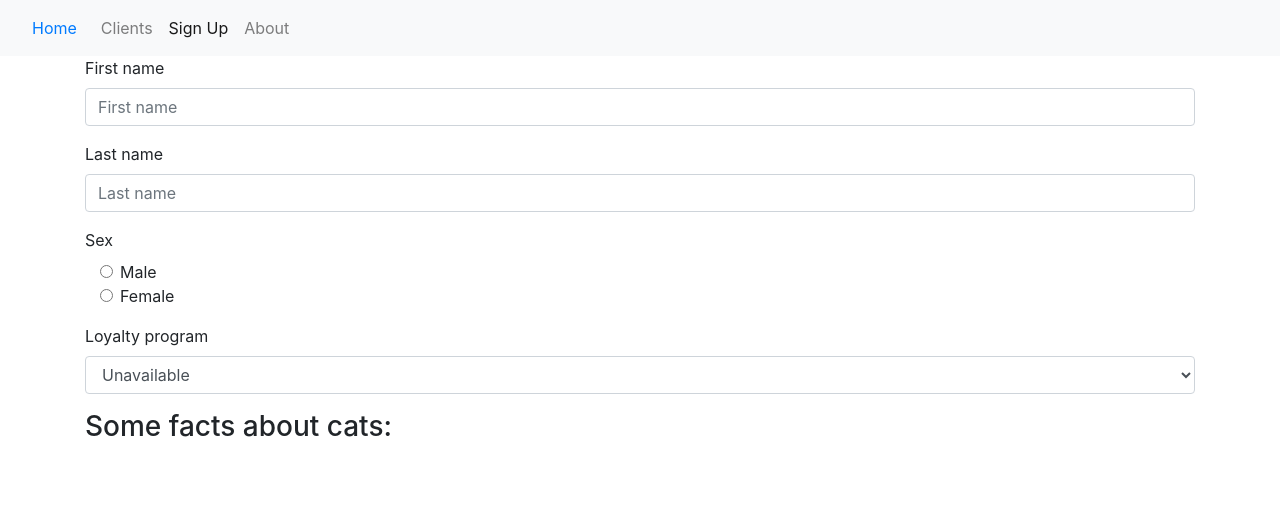
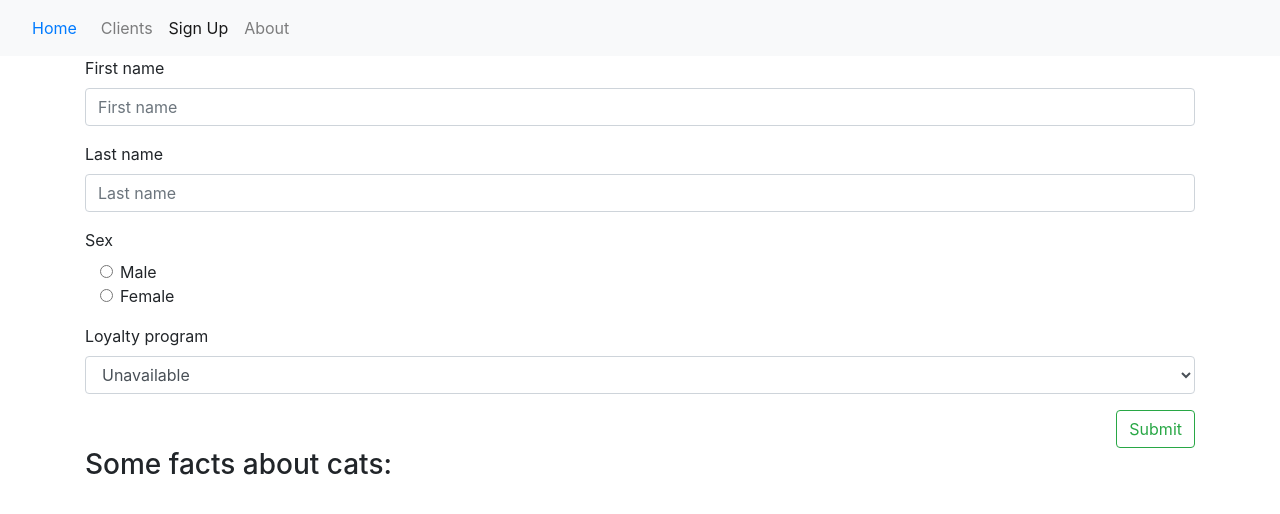
Before and after one commit to RuslanYaremenko/Client-management-system, a React (Create React App) app: page /signup in a window 1280 px wide. Shown: the top 514 px of the page. Built offline with nearby package versions, Linux system fonts and the light colour scheme; no server answers.

Commit message:
logic for adding new client

```diff
--- /dev/null
+++ b/src/components/ClientsList/actions.js
@@ -0,0 +1,10 @@
+/* eslint-disable import/prefer-default-export */
+import * as types from './types';
+
+export const addNewClient = payload => ({
+  type: types.ADD_NEW_CLIENT,
+  payload: {
+    ...payload,
+    dateOfRegistration: new Date(Date.now()),
+  },
+});
--- a/src/components/ClientsList/component.js
+++ b/src/components/ClientsList/component.js
@@ -9,10 +9,10 @@ const ClientsList = props => (
     {props.clients.length > 0 ? (
       <>
         <ul className="list-group">
-          {props.clients.map(({ name, dateOfRegistration }) => (
+          {props.clients.map(({ firstName, lastName, dateOfRegistration }) => (
             <li className="card" key={dateOfRegistration}>
               <div className="card-body">
-                <h5 className="card-title">{name}</h5>
+                <h5 className="card-title">{`${firstName} ${lastName}`}</h5>
                 <h6 className="card-subtitle mb-2 text-muted">{dateOfRegistration.toLocaleDateString()}</h6>
               </div>
             </li>
--- a/src/components/ClientsList/reducer.js
+++ b/src/components/ClientsList/reducer.js
@@ -1,10 +1,20 @@
-// import * as types from './types';
+import * as types from './types';
 import initialState from '../../constants/initialState';
 
 export default function clientsReducer(state = initialState.clientsReducer, action) {
   const { type, payload } = action;
 
   switch (type) {
+    case types.ADD_NEW_CLIENT:
+      const allClients = [...state.clients, {
+        ...payload,
+      }];
+
+      return {
+        ...state,
+        clients: allClients,
+      };
+
     default: {
       return state;
     }
--- a/src/components/ClientsList/types.js
+++ b/src/components/ClientsList/types.js
@@ -0,0 +1,2 @@
+// eslint-disable-next-line import/prefer-default-export
+export const ADD_NEW_CLIENT = 'ADD_NEW_CLIENT';
--- a/src/components/Registration/component.js
+++ b/src/components/Registration/component.js
@@ -81,9 +81,29 @@ const Registration = props => (
       </div>
       {props.loyaltyProgramm === 'Plastic card' && (
       <div className="form-group">
-        <input className="form-control" onChange={e => props.changeCardNumber(e.target.value)} />
+        <input
+          className="form-control"
+          onChange={e => props.changeCardNumber(e.target.value)}
+          placeholder="1234 5678 9101 1121"
+        />
       </div>
       ) }
+      <button
+        type="button"
+        className={`btn btn-outline-success ${styles.submit}`}
+        onClick={() => {
+          props.addNewClient({
+            firstName: props.firstName,
+            lastName: props.lastName,
+            sex: props.sex,
+            loyaltyProgramm: props.loyaltyProgramm,
+            cardNumber: props.cardNumber || '',
+          });
+          props.history.push('/clients');
+        }}
+      >
+        Submit
+      </button>
     </form>
     <div className={`container input-group ${styles.randomContainer}`}>
       <h3 className={styles.randomData}>Some facts about cats:</h3>
@@ -100,11 +120,18 @@ Registration.propTypes = {
   changeSex: PropTypes.func.isRequired,
   changeFirstName: PropTypes.func.isRequired,
   changeCardNumber: PropTypes.func.isRequired,
+  firstName: PropTypes.string.isRequired,
+  lastName: PropTypes.string.isRequired,
+  sex: PropTypes.string.isRequired,
+  cardNumber: PropTypes.string,
   randomData: PropTypes.arrayOf(PropTypes.string),
+  addNewClient: PropTypes.func.isRequired,
+  history: PropTypes.shape({ push: PropTypes.func }).isRequired,
 };
 
 Registration.defaultProps = {
   randomData: [''],
+  cardNumber: '',
 };
 
 export default Registration;
--- a/src/components/Registration/component.module.scss
+++ b/src/components/Registration/component.module.scss
@@ -6,3 +6,7 @@
     display: flex;
     flex-direction: column;
 }
+
+.submit{
+    float: right;
+}
--- a/src/components/Registration/container.js
+++ b/src/components/Registration/container.js
@@ -10,6 +10,8 @@ import {
   changeCardNumber,
   receiveRandomDataThunk,
 } from './actions';
+
+import { addNewClient } from '../ClientsList/actions';
 
 
 class RegistrationContainer extends Component {
@@ -31,6 +33,9 @@ const mapStateToProps = state => ({
   loyaltyProgramm: state.formReducer.loyaltyProgramm,
   cardNumber: state.formReducer.cardNumber,
   randomData: state.formReducer.randomData,
+  firstName: state.formReducer.firstName,
+  lastName: state.formReducer.lastName,
+  sex: state.formReducer.sex,
 });
 
 const mapDispatchToProps = {
@@ -40,6 +45,7 @@ const mapDispatchToProps = {
   changeSex,
   changeCardNumber,
   receiveRandomDataThunk,
+  addNewClient,
 };
 
 export default connect(mapStateToProps, mapDispatchToProps)(RegistrationContainer);
--- a/src/constants/initialState.js
+++ b/src/constants/initialState.js
@@ -1,15 +1,26 @@
 const initialState = {
   clientsReducer: {
     clients: [{
-      name: 'Ivan Ivanov',
+      firstName: 'Ivan',
+      lastName: 'Ivanov',
+      sex: 'male',
+      loyaltyProgramm: 'unavailable',
       dateOfRegistration: new Date(1574950641124),
     },
     {
-      name: 'Vasya Ivanov',
+      firstName: 'Vasya',
+      lastName: 'Ivanov',
+      sex: 'male',
+      loyaltyProgramm: 'plastic card',
+      cardNumber: '1234 5678 9101 1121',
       dateOfRegistration: new Date(1574950642122),
     },
     {
-      name: 'Fedya Ivanov',
+
+      firstName: 'Fedya',
+      lastName: 'Ivanov',
+      sex: 'male',
+      loyaltyProgramm: 'unavailable',
       dateOfRegistration: new Date(1574950541122),
     }],
   },
@@ -18,7 +29,7 @@ const initialState = {
     lastName: '',
     sex: '',
     loyaltyProgramm: '',
-    date: 0,
+    dateOfRegistration: 0,
   },
 };
 
```
